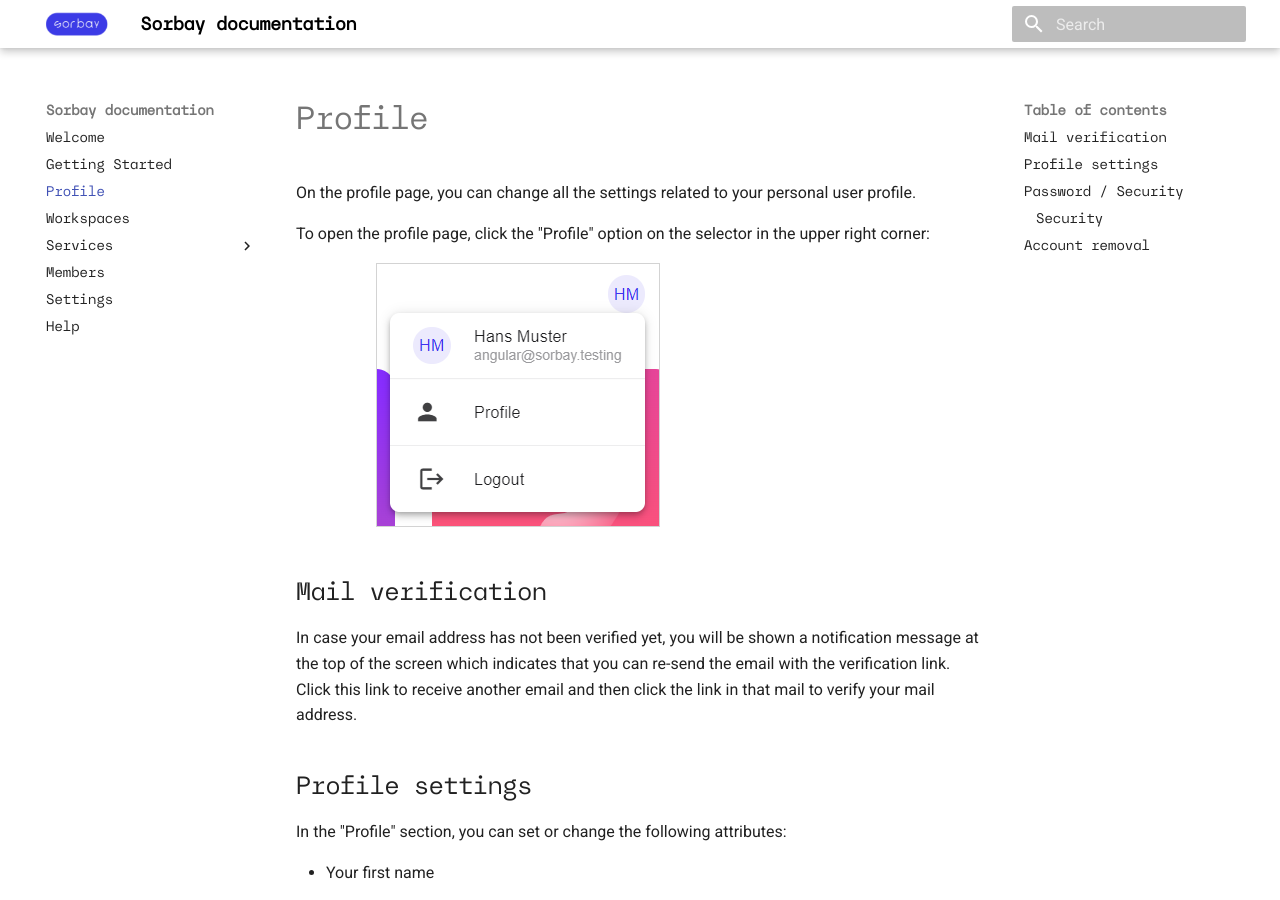
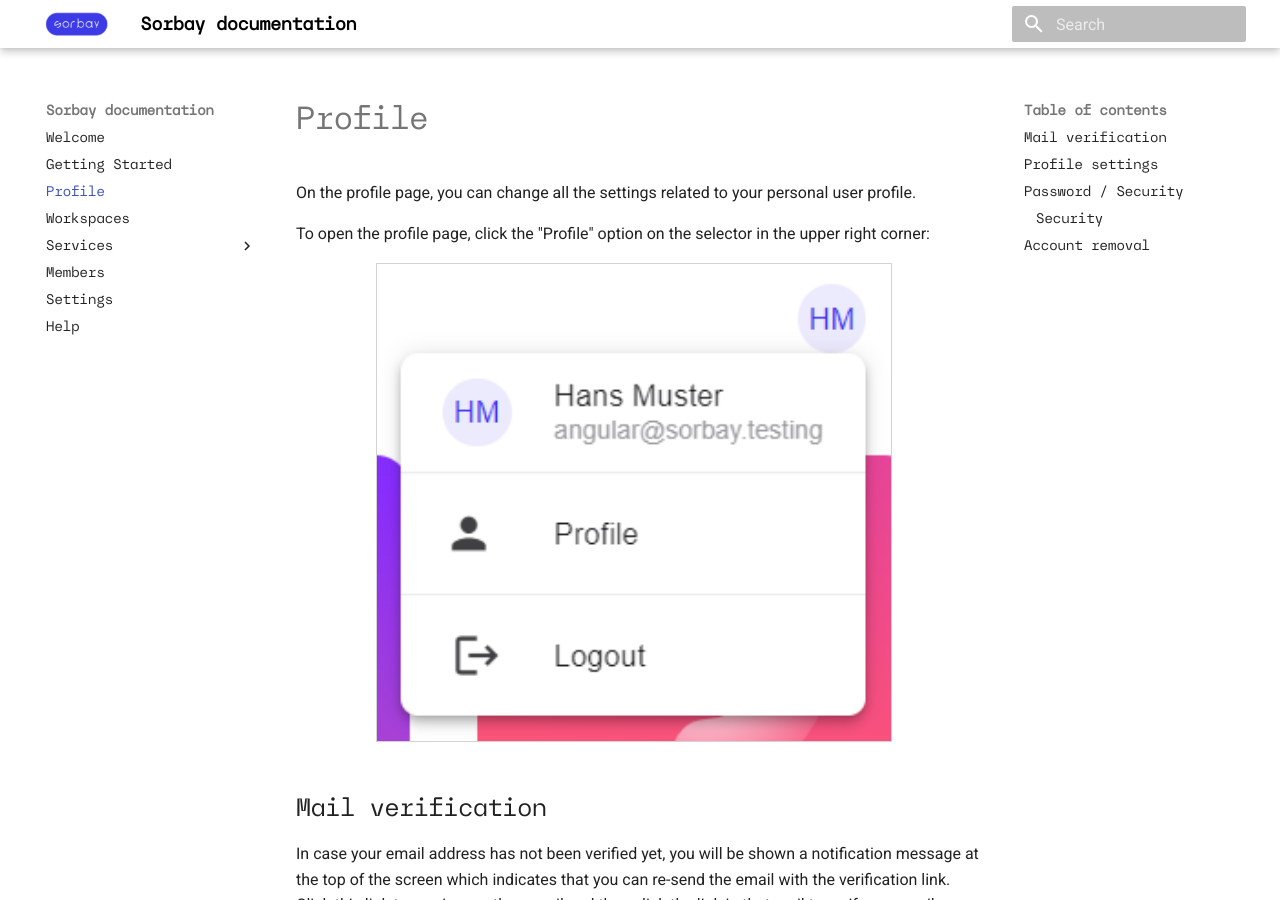
Before and after one commit to sorbay/sorbay-documentation, an MkDocs documentation site: the page built from docs/en/profile.md, in a window 1280 px wide and 900 px high. Built offline with MkDocs 1.6.1 and Material for MkDocs 9.7.7, drawn with Linux system fonts in a browser that asks for light colours.

Commit message:
Resized screenshots

```diff
--- a/docs/en/profile.md
+++ b/docs/en/profile.md
@@ -3,7 +3,7 @@ personal user profile.
 
 To open the profile page, click the "Profile" option on the selector in the upper right corner:
 
-<img style="margin-left: 80px; border: 1px; border-style: solid; border-color: lightgray" src="../img/profile_selector_open.png">
+<img style="margin-left: 80px; width: 75%; border: 1px; border-style: solid; border-color: lightgray" src="../img/profile_selector_open.png">
 
 ## Mail verification
 
@@ -28,11 +28,11 @@ Press the "Save" button in the lower right corner to apply and save the changes.
 
 To change your password, click the "Change Password" button in the "Password" section:
 
-<img style="margin-left: 80px; border: 1px; border-style: solid; border-color: lightgray" src="../img/profile_change_password.png">
+<img style="margin-left: 80px; width: 75%; border: 1px; border-style: solid; border-color: lightgray" src="../img/profile_change_password.png">
 
 This will open a popup dialog where you can enter the new password string:
 
-<img style="margin-left: 80px; border: 1px; border-style: solid; border-color: lightgray" src="../img/profile_change_password_confirm.png">
+<img style="margin-left: 80px; width: 75%; border: 1px; border-style: solid; border-color: lightgray" src="../img/profile_change_password_confirm.png">
 
 Apply and save the new password by clicking the "Submit" button.
 
@@ -42,27 +42,27 @@ For increased account security, it is recommended to enable two-factor authentic
 the widely available "Google Authenticator" app (iOS, Android). To enable this for your account,
 click on the "Two-Factor Authentication" button, which opens this dialog with a QR code:
 
-<img style="margin-left: 80px; border: 1px; border-style: solid; border-color: lightgray" src="../img/profile_totp_qr_code.png">
+<img style="margin-left: 80px; width: 75%; border: 1px; border-style: solid; border-color: lightgray" src="../img/profile_totp_qr_code.png">
 
 Open your Authenticator app on your iOS or Android device and scan the QR code. This will create
 a new entry in your Authenticator app under the label "Sorbay".
 Then continue to the next dialog where you will have to enter the code currently displayed by the Authenticator app,
 to confirm that the QR code was correctly processed:
 
-<img style="margin-left: 80px; border: 1px; border-style: solid; border-color: lightgray" src="../img/profile_totp_verification_code.png">
+<img style="margin-left: 80px; width: 75%; border: 1px; border-style: solid; border-color: lightgray" src="../img/profile_totp_verification_code.png">
 
 Finally, another dialog will provide a download for backup recovery codes that you can use to
 recover your account in case your iOS or Android device gets lost, stolen or damaged, and you cannot
 use the Authenticator app anymore.
 
-<img style="margin-left: 80px; border: 1px; border-style: solid; border-color: lightgray" src="../img/profile_totp_recovery_codes.png">
+<img style="margin-left: 80px; width: 75%; border: 1px; border-style: solid; border-color: lightgray" src="../img/profile_totp_recovery_codes.png">
 
 Download the recovery codes by clicking the "Backup recovery codes" button, and then "Confirm download".
 
 Congratulations, you have now enabled two-factor authentication. The "Security" section in the
 profile page now looks like this:
 
-<img style="margin-left: 80px; border: 1px; border-style: solid; border-color: lightgray" src="../img/profile_security_section_totp_enabled.png">
+<img style="margin-left: 80px; width: 75%; border: 1px; border-style: solid; border-color: lightgray" src="../img/profile_security_section_totp_enabled.png">
 
 * Click "Disable two factor authentication" to switch back to logging in with password-only
 * Click "Download recovery codes" to re-download your recovery codes
```
Also changed, not shown: docs/en/members.md (+1 -1 lines), docs/en/settings.md (+3 -3 lines).
